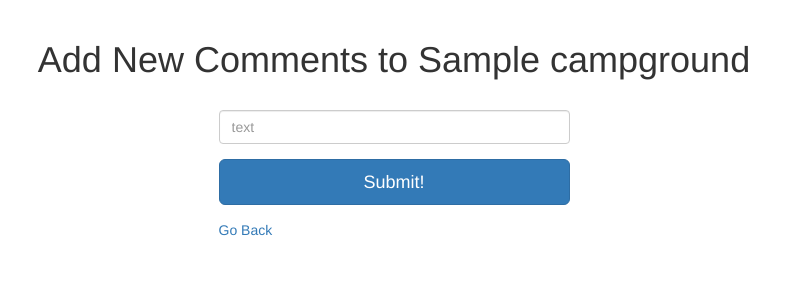
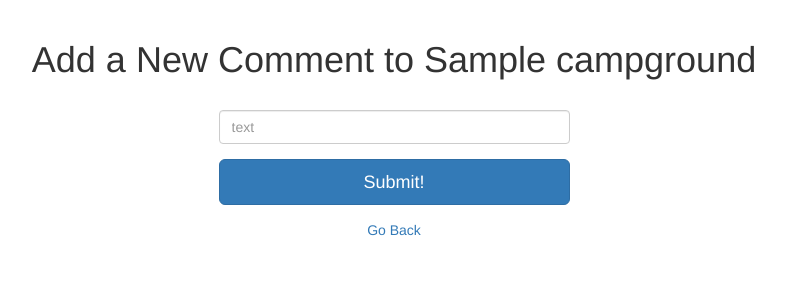
Before and after one commit to appFox-git/yelpCamp, a Node server app: page /campgrounds/600000000000000000000001/comments/new in a window 1280 px wide. Shown: the part 52-352 px from the top of the page, without its empty margins (246-1031 px from the left). Run offline with Node 20, Linux system fonts and the light colour scheme; a user stored in the database is signed in; tables that the repository leaves empty hold one stand-in row (values such as "Sample post"); some libraries are stand-ins or nearby versions.

Commit message:
centered go-back link on New and Edit Comments pages.

```diff
--- a/public/stylesheets/main.css
+++ b/public/stylesheets/main.css
@@ -35,3 +35,7 @@
    height: 400px;
    background-color: grey;
  }
+
+.go-back {
+    text-align: center;
+}
--- a/views/comments/edit.ejs
+++ b/views/comments/edit.ejs
@@ -13,7 +13,7 @@
                 </div>
 
             </form>
-            <a href="/campgrounds">Go Back</a>
+            <p class="go-back"><a href="/campgrounds">Go Back</a></p>
         </div>
 
 
--- a/views/comments/new.ejs
+++ b/views/comments/new.ejs
@@ -3,7 +3,7 @@
 
 <div class="container">
     <div class="row">
-        <h1 style="text-align: center;">Add New Comments to <%= campground.name %></h1>
+        <h1 style="text-align: center;">Add a New Comment to <%= campground.name %></h1>
         <div style="width: 30%;margin: 30px auto;">
             <form action ="/campgrounds/<%= campground._id %>/comments" method="POST">
                 <div class="form-group">
@@ -14,7 +14,7 @@
                 </div>
 
             </form>
-            <a href="/campgrounds">Go Back</a>
+            <p class="go-back"><a href="/campgrounds">Go Back</a></p>
         </div>
 
 
```
